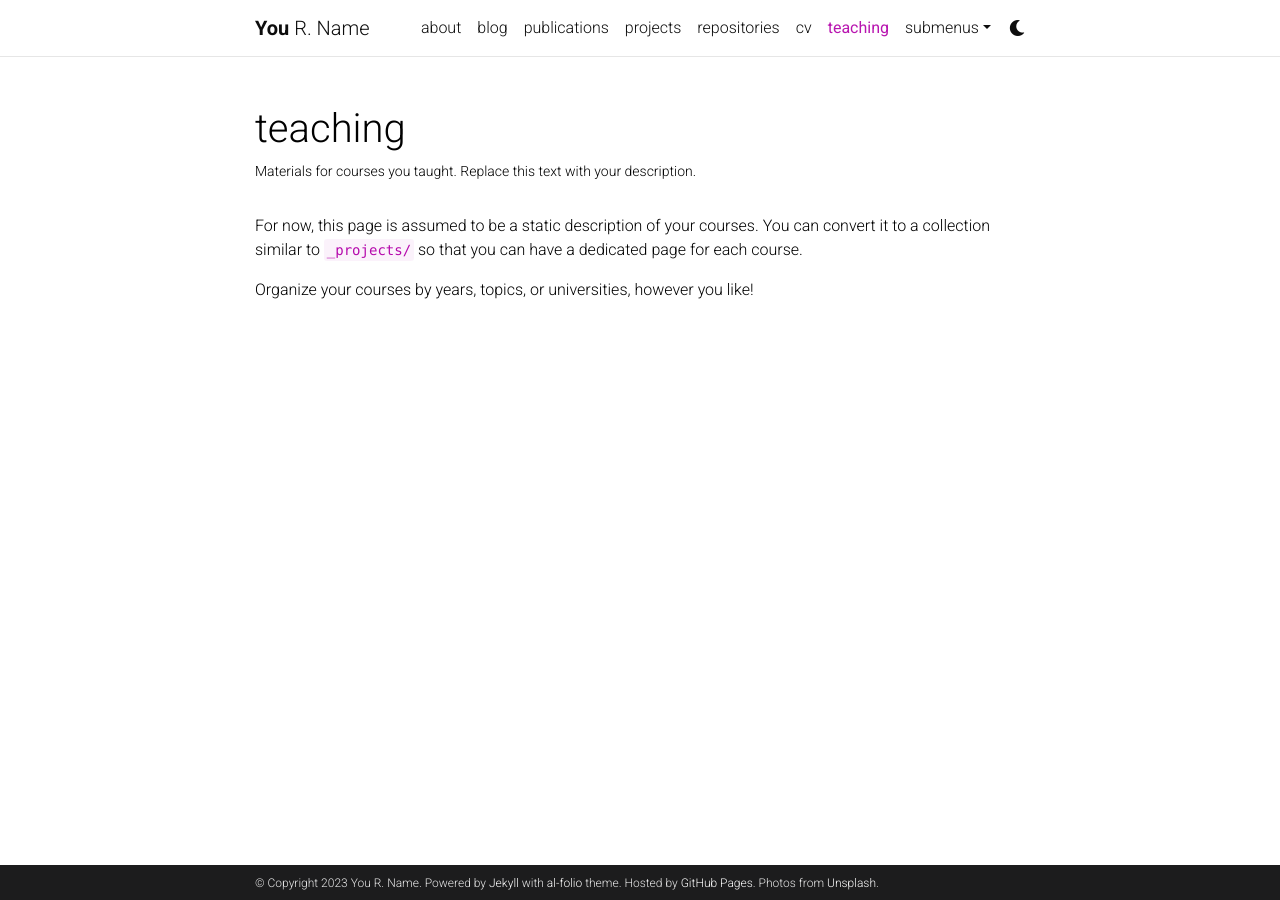
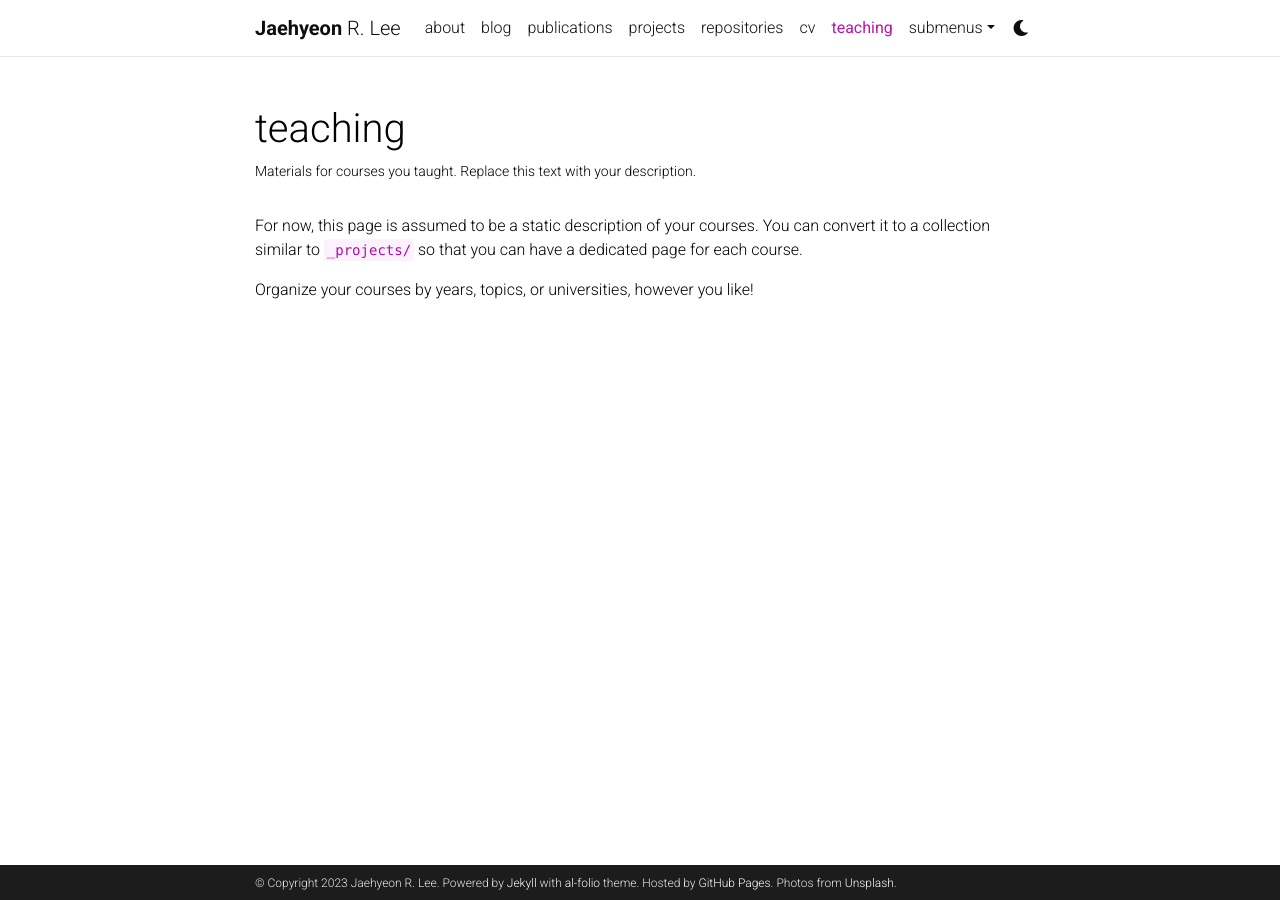
Before and after one commit to ijhlee0511/ijhlee0511.github.io, a Jekyll site: the page built from _pages/teaching.md, in a window 1280 px wide. Built offline with Jekyll 4.4.1, drawn with Linux system fonts in a browser that asks for light colours; comment, search, counter and statistics services are not loaded; a style sheet for code colours, icons or effects is not loaded.

Commit message:
Basic information updates.

```diff
--- a/_config.yml
+++ b/_config.yml
@@ -3,10 +3,10 @@
 # -----------------------------------------------------------------------------
 
 title: blank # the website title (if blank, full name will be used instead)
-first_name: You
+first_name: Jaehyeon
 middle_name: R.
-last_name: Name
-email: you@example.com
+last_name: Lee
+email: ijhlee0511@kaist.ac.kr
 description: > # the ">" symbol means to ignore newlines until "footer_text:"
   A simple, whitespace theme for academics. Based on [*folio](https://github.com/bogoli/-folio) design.
 footer_text: >
```
Also changed, not shown: _pages/about.md (+1 -0 lines).
